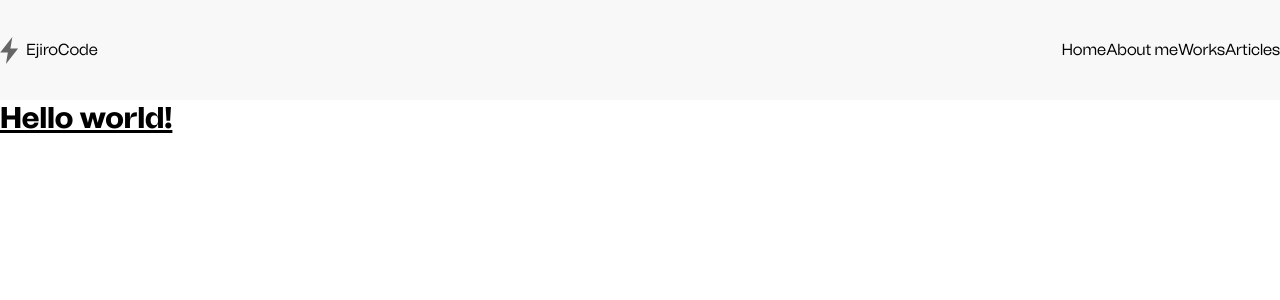
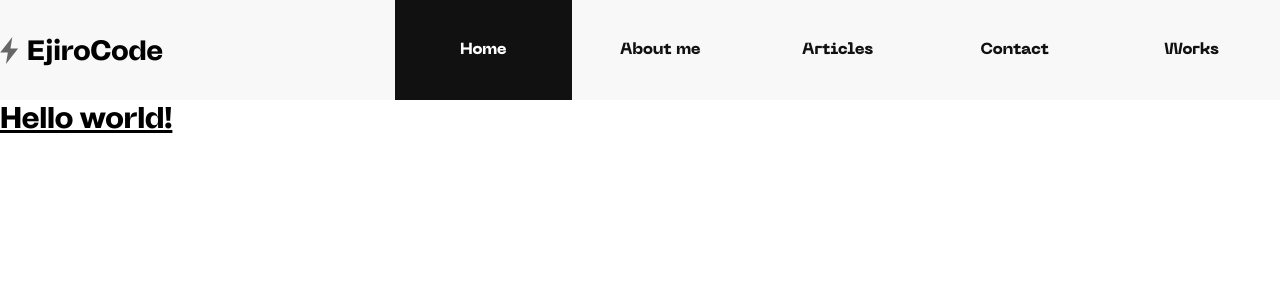
Before and after one commit to ejirocodes/portfolio-1, a Next.js app: page / in a window 1280 px wide. Shown: the top 300 px of the page. Built offline with nearby package versions, Linux system fonts and the light colour scheme.

Commit message:
customise navbar

```diff
--- a/components/shared/NavMain.tsx
+++ b/components/shared/NavMain.tsx
@@ -1,12 +1,39 @@
 import Link from "next/link";
+import { useRouter } from "next/router";
 
 export const NavMain = () => {
+  const router = useRouter();
+
+  const navigations = [
+    {
+      title: "Home",
+      url: "/",
+    },
+    {
+      title: "About me",
+      url: "/about",
+    },
+    {
+      title: "Articles",
+      url: "/articles",
+    },
+    {
+      title: "Contact",
+      url: "/contact",
+    },
+    {
+      title: "Works",
+      url: "/works",
+    },
+  ];
+
   return (
     <nav className="flex items-center justify-between bg-[#F8F8F8] h-[100px]">
       <div className="flex items-center">
         <Link href="/">
-          <a title="Ejiro Asiuwhu" className="mr-[7.17px]">
+          <a title="Ejiro Asiuwhu" className=" flex items-center">
             <svg
+              className="mr-[8px]"
               width="19"
               height="27"
               viewBox="0 0 19 27"
@@ -20,32 +47,27 @@ export const NavMain = () => {
                 fill="#666666"
               />
             </svg>
+            <p className="font-extrabold text-[28px]">EjiroCode</p>
           </a>
         </Link>
-        <p>EjiroCode</p>
       </div>
-      <div>
-        <ul className="flex items-center justify-center">
-          <li>
-            <Link href="/">
-              <a>Home</a>
-            </Link>
-          </li>
-          <li>
-            <Link href="/about">
-              <a>About me</a>
-            </Link>
-          </li>
-          <li>
-            <Link href="/works">
-              <a>Works</a>
-            </Link>
-          </li>
-          <li>
-            <Link href="/articles">
-              <a>Articles</a>
-            </Link>
-          </li>
+      <div className="h-full">
+        <ul className="flex items-center justify-center h-full">
+          {navigations.map((navigation) => (
+            <li key={navigation.title} className="h-full">
+              <Link href={navigation.url}>
+                <a
+                  className={
+                    router.asPath === navigation.url
+                      ? "active-link"
+                      : "text-dark h-full w-[177px] flex items-center justify-center font-['NeueMachina']"
+                  }
+                >
+                  {navigation.title}
+                </a>
+              </Link>
+            </li>
+          ))}
         </ul>
       </div>
     </nav>
--- a/styles/globals.css
+++ b/styles/globals.css
@@ -26,3 +26,14 @@
   font-weight: 800;
   font-style: normal;
 }
+@font-face {
+  font-family: "NeueMachina";
+  src: url("../assets/fonts/NeueMachina-Ultrabold.otf");
+  font-weight: 800;
+  font-style: normal;
+}
+@layer components {
+  .active-link {
+    @apply bg-dark text-white h-full w-[177px] flex items-center justify-center  font-['NeueMachina'];
+  }
+}
--- a/tailwind.config.js
+++ b/tailwind.config.js
@@ -6,6 +6,7 @@ module.exports = {
   theme: {
     fontFamily: {
       sans: ["Tomato", "system-ui", "san-serif"],
+      NeueMachina: ["NeueMachina"],
     },
     extend: {
       colors: {
```
